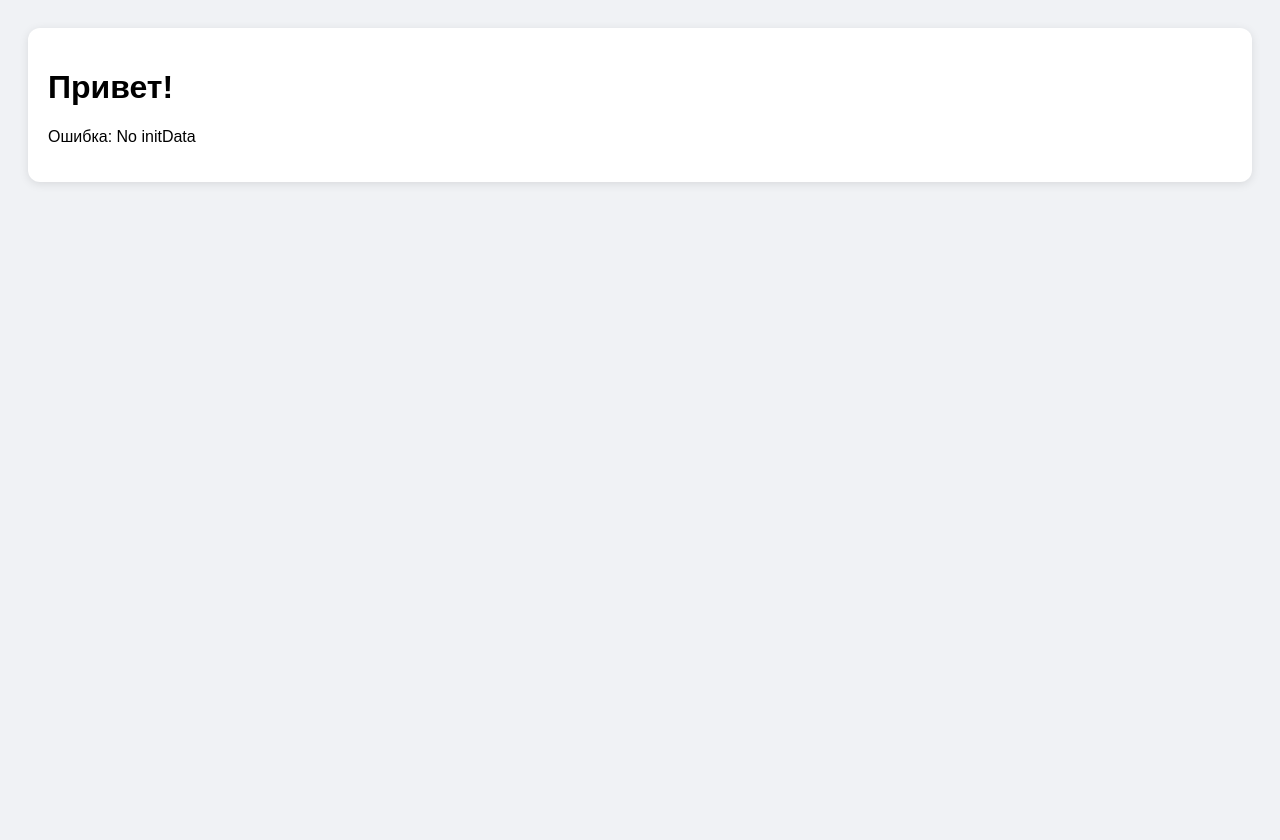
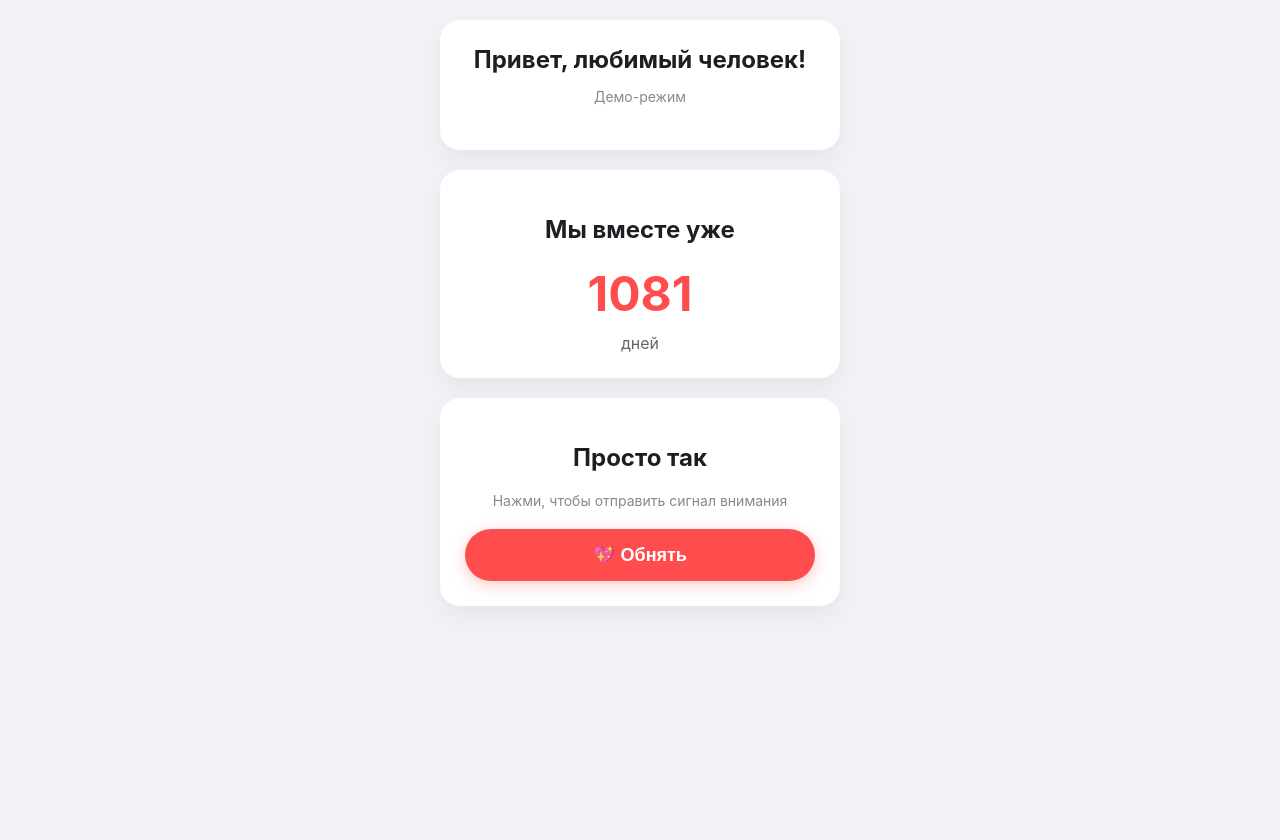
Before and after one commit to FRGG3577/FrGG, a Flask app: page / in a window 1280 px wide. Before the commit the page ends 184 px from the top, so only its background shows below. Run offline with Flask 3, Linux system fonts and the light colour scheme; some libraries are stand-ins or nearby versions.

Commit message:
Add files via upload

```diff
--- a/app.py
+++ b/app.py
@@ -1,20 +1,35 @@
 import os
+import requests
+from datetime import datetime
 from flask import Flask, render_template, request, jsonify
 from telegram_init_data import validate, parse
 
 app = Flask(__name__)
 
-# Токен берем из переменной окружения (на Render мы её настроим)
-BOT_TOKEN = os.environ.get("BOT_TOKEN", "9138848491:AAFU47MNHy-vTPFFGN4QCFKEB7N76A4xViY")
+BOT_TOKEN = os.environ.get("BOT_TOKEN")
+
+# --- НАСТРОЙКИ ДЛЯ ВАС ---
+# Укажи здесь ID твоего партнёра (или свой), кому будут приходить уведомления.
+# Узнать ID можно, написав боту @userinfobot в Telegram.
+PARTNER_CHAT_ID = "5475803324"
+# Дата начала ваших отношений (Год, Месяц, День)
+START_DATE = datetime(2023, 12, 10)
+
+def send_telegram_message(chat_id, text):
+    """Вспомогательная функция для отправки сообщения через Telegram API"""
+    url = f"https://api.telegram.org/bot{BOT_TOKEN}/sendMessage"
+    payload = {"chat_id": chat_id, "text": text, "parse_mode": "HTML"}
+    try:
+        requests.post(url, json=payload)
+    except Exception as e:
+        print(f"Ошибка отправки сообщения: {e}")
 
 @app.route('/')
 def index():
-    # Отдаем главную страницу
     return render_template('index.html')
 
 @app.route('/api/check_user', methods=['POST'])
 def check_user():
-    # Сюда фронтенд будет присылать initData
     data = request.get_json()
     init_data = data.get('initData')
 
@@ -22,7 +37,6 @@ def check_user():
         return jsonify({"error": "No initData"}), 400
 
     try:
-        # ГЛАВНОЕ: Проверяем подпись, чтобы убедиться, что данные пришли от Telegram
         validate(init_data, BOT_TOKEN)
         parsed = parse(init_data)
         user = parsed.get('user', {})
@@ -32,8 +46,25 @@ def check_user():
             "first_name": user.get('first_name')
         })
     except Exception as e:
-        # Если подпись неверная, доступ запрещен
         return jsonify({"error": str(e)}), 401
+
+# --- НОВЫЕ ЭНДПОИНТЫ ---
+
+@app.route('/api/ping', methods=['POST'])
+def ping():
+    """Отправляет уведомление партнёру"""
+    # В реальном приложении здесь нужно проверять initData,
+    # чтобы убедиться, что запрос от вас, но для простоты пока пропустим.
+
+    send_telegram_message(PARTNER_CHAT_ID, "💖 <b>Твоя половинка думает о тебе!</b> 💖\n\n<i>Крепко обнимаю...</i>")
+    return jsonify({"status": "sent"})
+
+@app.route('/api/days', methods=['GET'])
+def days_together():
+    """Считает дни вместе"""
+    today = datetime.now()
+    delta = today - START_DATE
+    return jsonify({"days": delta.days})
 
 if __name__ == '__main__':
     app.run(debug=True)
--- a/requirements.txt
+++ b/requirements.txt
@@ -1,3 +1,4 @@
 Flask
 gunicorn
 telegram-init-data
+requests
--- a/templates/index.html
+++ b/templates/index.html
@@ -2,30 +2,99 @@
 <html>
 <head>
     <meta charset="utf-8">
+    <meta name="viewport" content="width=device-width, initial-scale=1.0, maximum-scale=1.0, user-scalable=no">
     <title>Наше пространство</title>
-    <!-- Подключаем скрипт Telegram -->
     <script src="https://telegram.org/js/telegram-web-app.js"></script>
     <style>
-        body { font-family: sans-serif; padding: 20px; background: #f0f2f5; }
-        .card { background: white; padding: 20px; border-radius: 12px; box-shadow: 0 2px 10px rgba(0,0,0,0.1); }
+        :root {
+            --bg-color: #f0f2f5;
+            --card-bg: #ffffff;
+            --text-color: #1c1e21;
+            --accent: #ff4d4d; /* Цвет любви */
+        }
+        body {
+            font-family: -apple-system, BlinkMacSystemFont, "Segoe UI", Roboto, Helvetica, Arial, sans-serif;
+            padding: 20px;
+            background: var(--bg-color);
+            color: var(--text-color);
+            margin: 0;
+            display: flex;
+            flex-direction: column;
+            align-items: center;
+            min-height: 100vh;
+        }
+        .card {
+            background: var(--card-bg);
+            padding: 25px;
+            border-radius: 20px;
+            box-shadow: 0 10px 25px rgba(0,0,0,0.05);
+            width: 100%;
+            max-width: 400px;
+            text-align: center;
+            box-sizing: border-box;
+            margin-bottom: 20px;
+        }
+        h1 { font-size: 24px; margin-top: 0; margin-bottom: 10px; }
+        .status-text { color: #888; font-size: 14px; margin-bottom: 20px; }
+
+        /* Стили для счетчика */
+        .days-counter { font-size: 48px; font-weight: bold; color: var(--accent); margin: 10px 0; }
+        .days-label { font-size: 16px; color: #666; }
+
+        /* Стили для кнопки */
+        .hug-btn {
+            background: var(--accent);
+            color: white;
+            border: none;
+            padding: 15px 30px;
+            font-size: 18px;
+            border-radius: 50px;
+            cursor: pointer;
+            transition: transform 0.1s, background 0.3s;
+            box-shadow: 0 4px 15px rgba(255, 77, 77, 0.3);
+            width: 100%;
+            font-weight: 600;
+        }
+        .hug-btn:active {
+            transform: scale(0.95);
+            background: #e60000;
+        }
+        .hug-btn:disabled {
+            background: #ccc;
+            box-shadow: none;
+            cursor: not-allowed;
+        }
+
+        #user-info { margin-top: 20px; font-size: 14px; color: #888; }
     </style>
 </head>
 <body>
     <div class="card">
-        <h1>Привет!</h1>
-        <p id="status">Проверка авторизации...</p>
+        <h1>Привет, любимый человек!</h1>
+        <p class="status-text" id="status">Авторизация...</p>
         <div id="user-info"></div>
     </div>
 
+    <div class="card">
+        <h2>Мы вместе уже</h2>
+        <div class="days-counter" id="days-count">...</div>
+        <div class="days-label">дней</div>
+    </div>
+
+    <div class="card">
+        <h2>Просто так</h2>
+        <p class="status-text">Нажми, чтобы отправить сигнал внимания</p>
+        <button class="hug-btn" id="hug-button" onclick="sendHug()">💖 Обнять</button>
+    </div>
+
     <script>
-        // Инициализируем Telegram WebApp
         const tg = window.Telegram.WebApp;
         tg.ready();
+        tg.expand(); // Разворачиваем на весь экран
 
-        // Получаем initData (подписанные данные)
         const initData = tg.initData;
 
-        // Отправляем на сервер для проверки
+        // 1. Проверка пользователя
         fetch('/api/check_user', {
             method: 'POST',
             headers: { 'Content-Type': 'application/json' },
@@ -34,16 +103,44 @@
         .then(res => res.json())
         .then(data => {
             if (data.status === 'ok') {
-                document.getElementById('status').textContent = 'Авторизация успешна!';
-                document.getElementById('user-info').innerHTML =
-                    `<p>Твой ID: ${data.user_id}</p><p>Имя: ${data.first_name}</p>`;
+                document.getElementById('status').textContent = 'Успешно авторизован!';
+                document.getElementById('user-info').textContent = `Привет, ${data.first_name}!`;
             } else {
-                document.getElementById('status').textContent = 'Ошибка: ' + data.error;
+                // Если нет initData (например, открыто в браузере), просто показываем заглушку
+                document.getElementById('status').textContent = 'Демо-режим';
             }
         })
-        .catch(err => {
-            document.getElementById('status').textContent = 'Ошибка соединения';
-        });
+        .catch(err => console.log(err));
+
+        // 2. Загрузка счетчика дней
+        fetch('/api/days')
+            .then(res => res.json())
+            .then(data => {
+                document.getElementById('days-count').textContent = data.days;
+            });
+
+        // 3. Отправка уведомления
+        function sendHug() {
+            const btn = document.getElementById('hug-button');
+            btn.disabled = true;
+            btn.textContent = 'Отправлено! 💌';
+
+            fetch('/api/ping', { method: 'POST' })
+                .then(() => {
+                    // Вернуть кнопку в исходное состояние через 3 секунды
+                    setTimeout(() => {
+                        btn.disabled = false;
+                        btn.textContent = '💖 Обнять';
+                    }, 3000);
+                })
+                .catch(() => {
+                    btn.textContent = 'Ошибка 😔';
+                    setTimeout(() => {
+                        btn.disabled = false;
+                        btn.textContent = '💖 Обнять';
+                    }, 3000);
+                });
+        }
     </script>
 </body>
 </html>
```
